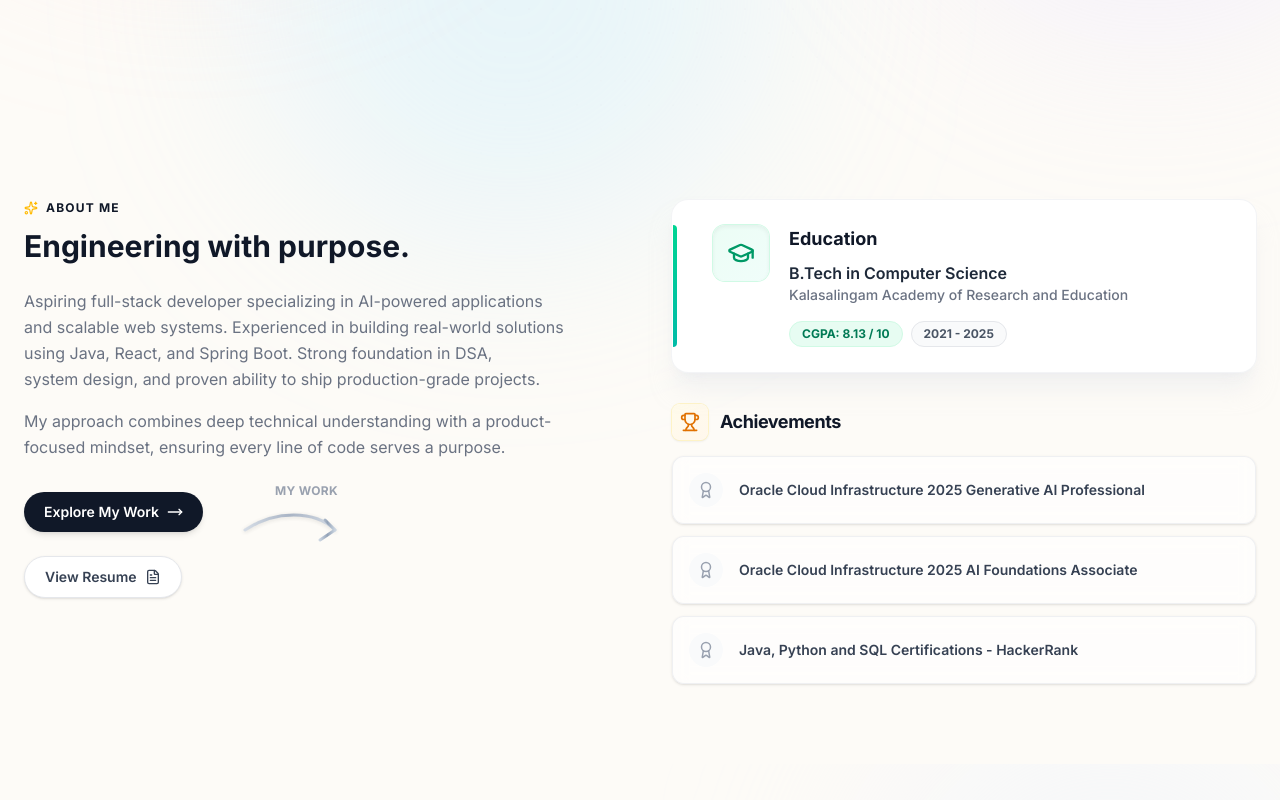
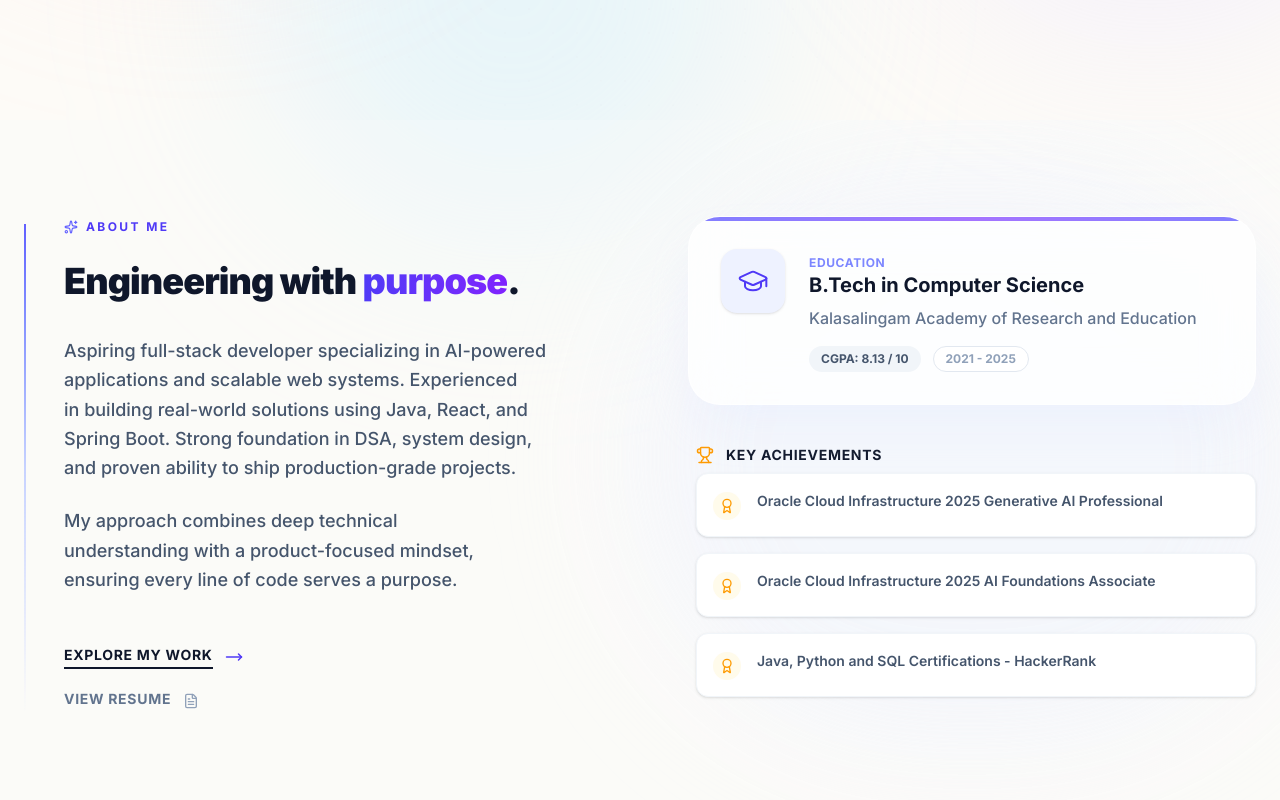
Before and after one commit to vinayredee/portfolio, a Next.js app: page / in a window 1280 px wide. Shown: the part 640-1440 px from the top of the page. Built offline with nearby package versions, Linux system fonts and the light colour scheme.

Commit message:
Polish About section with architectural design

```diff
--- a/components/sections/About.tsx
+++ b/components/sections/About.tsx
@@ -6,39 +6,51 @@ import { motion } from 'framer-motion';
 
 export default function About({ id }: { id?: string }) {
     return (
-        <section id={id} className="py-20 px-6 overflow-hidden">
-            <div className="max-w-7xl mx-auto">
+        <section id={id} className="py-24 px-6 relative overflow-hidden bg-slate-50/30">
+            {/* Subtle Grid Background */}
+            <div className="absolute inset-0 bg-grid-slate-200/[0.04] [mask-image:linear-gradient(0deg,white,transparent)] pointer-events-none"></div>
 
-                <div className="grid grid-cols-1 lg:grid-cols-2 gap-16 items-start">
+            <div className="max-w-7xl mx-auto relative z-10">
 
-                    {/* Bio Column */}
-                    <div>
-                        <span className="text-accent font-bold tracking-widest uppercase text-xs flex items-center gap-2">
-                            <Sparkles size={14} className="text-amber-400" />
+                <div className="grid grid-cols-1 lg:grid-cols-2 gap-16 lg:gap-24 items-start">
+
+                    {/* Left Column: Bio & Identity - Engineered Look */}
+                    <div className="relative">
+                        {/* Decorative Axis Line */}
+                        <div className="absolute left-0 top-2 bottom-0 w-0.5 bg-gradient-to-b from-indigo-500 via-indigo-200 to-transparent"></div>
+
+                        <div className="pl-8 md:pl-10">
+                            {/* Label */}
+                            <span className="inline-flex items-center gap-2 text-indigo-600 font-bold tracking-[0.2em] uppercase text-xs mb-6">
+                                <Sparkles size={14} className="text-indigo-500" />
                                 About Me
                             </span>
-                        <h2 className="text-3xl font-bold text-gray-900 mt-3 mb-6">
-                            Engineering with purpose.
+
+                            {/* Headline */}
+                            <h2 className="text-3xl md:text-4xl font-black text-slate-900 leading-tight tracking-tight mb-8">
+                                Engineering with <span className="text-transparent bg-clip-text bg-gradient-to-r from-indigo-600 to-violet-600">purpose</span>.
                             </h2>
-                        <div className="prose text-gray-500 leading-relaxed text-balance mb-8">
+
+                            {/* Bio Text */}
+                            <div className="space-y-6 text-slate-600 text-base md:text-lg leading-relaxed font-medium text-balance mb-12">
                                 <p>{personalInfo.bio}</p>
-                            <p className="mt-4">
+                                <p>
                                     My approach combines deep technical understanding with a product-focused mindset, ensuring every line of code serves a purpose.
                                 </p>
                             </div>
 
-                        {/* CTA Buttons */}
-                        <div className="relative inline-flex flex-col items-start gap-6">
-
+                            {/* CTA Buttons - Aligned with Axis */}
+                            <div className="relative inline-flex flex-col items-start gap-5">
                                 {/* Explore Button */}
                                 <motion.a
                                     href="#projects"
-                                whileHover={{ scale: 1.05 }}
-                                whileTap={{ scale: 0.95 }}
-                                className="inline-flex items-center gap-2 px-5 py-2.5 bg-gray-900 text-white text-sm font-semibold rounded-full shadow-md hover:shadow-lg transition-all"
+                                    whileHover={{ x: 5 }}
+                                    className="group inline-flex items-center gap-3 text-sm font-bold text-slate-900 uppercase tracking-wider"
                                 >
+                                    <span className="border-b-2 border-slate-900 pb-0.5 group-hover:border-indigo-600 group-hover:text-indigo-600 transition-colors">
                                         Explore My Work
-                                <MoveRight size={16} className="group-hover:translate-x-1 transition-transform" />
+                                    </span>
+                                    <MoveRight size={18} className="text-indigo-600 group-hover:translate-x-1 transition-transform" />
                                 </motion.a>
 
                                 {/* Resume Button */}
@@ -46,94 +58,48 @@ export default function About({ id }: { id?: string }) {
                                     href="https://drive.google.com/file/d/YOUR_RESUME_LINK_HERE/view?usp=sharing" // Placeholder
                                     target="_blank"
                                     rel="noopener noreferrer"
-                                whileHover={{ scale: 1.05 }}
-                                whileTap={{ scale: 0.95 }}
-                                className="inline-flex items-center gap-2 px-5 py-2.5 bg-white text-gray-700 border border-gray-200 text-sm font-semibold rounded-full shadow-sm hover:shadow-md hover:text-gray-900 hover:border-gray-300 transition-all"
+                                    whileHover={{ x: 5 }}
+                                    className="group inline-flex items-center gap-3 text-sm font-bold text-slate-500 uppercase tracking-wider hover:text-slate-800 transition-colors"
                                 >
+                                    <span className="border-b border-transparent group-hover:border-slate-400 pb-0.5 transition-colors">
                                         View Resume
-                                <FileText size={16} />
+                                    </span>
+                                    <FileText size={16} className="text-slate-400 group-hover:text-slate-600 transition-colors" />
                                 </motion.a>
-
-                            {/* Premium 3D Gradient Arrow */}
-                            <motion.div
-                                initial={{ opacity: 0, scale: 0.8 }}
-                                whileInView={{ opacity: 1, scale: 1 }}
-                                transition={{ duration: 0.8, delay: 0.2 }}
-                                className="absolute top-2 left-full ml-8 hidden xl:block"
-                            >
-                                <svg width="120" height="60" viewBox="0 0 120 60" fill="none">
-                                    <defs>
-                                        <linearGradient id="arrow-gradient" x1="0%" y1="0%" x2="100%" y2="0%">
-                                            <stop offset="0%" stopColor="#cbd5e1" /> {/* Silver/Slate-300 */}
-                                            <stop offset="50%" stopColor="#94a3b8" /> {/* Slate-400 */}
-                                            <stop offset="100%" stopColor="#cbd5e1" /> {/* Silver/Slate-300 */}
-                                        </linearGradient>
-                                        <filter id="glow" x="-20%" y="-20%" width="140%" height="140%">
-                                            <feGaussianBlur stdDeviation="2" result="coloredBlur" />
-                                            <feMerge>
-                                                <feMergeNode in="coloredBlur" />
-                                                <feMergeNode in="SourceGraphic" />
-                                            </feMerge>
-                                        </filter>
-                                    </defs>
-                                    <path
-                                        d="M10 30 C 40 10, 80 10, 100 30"
-                                        stroke="url(#arrow-gradient)"
-                                        strokeWidth="3"
-                                        strokeLinecap="round"
-                                        className="drop-shadow-sm opacity-80"
-                                    />
-                                    <path
-                                        d="M90 20 L 100 30 L 85 40"
-                                        stroke="url(#arrow-gradient)"
-                                        strokeWidth="3"
-                                        strokeLinecap="round"
-                                        strokeLinejoin="round"
-                                    />
-                                </svg>
-                                <motion.span
-                                    animate={{ y: [0, -5, 0] }}
-                                    transition={{ repeat: Infinity, duration: 2 }}
-                                    className="absolute -top-4 left-10 text-xs font-bold text-gray-400 tracking-wide uppercase"
-                                >
-                                    My Work
-                                </motion.span>
-                            </motion.div>
+                            </div>
                         </div>
                     </div>
 
 
+                    {/* Right Column: Education & Achievements */}
+                    <div className="space-y-10 relative">
+                        {/* Blob Background */}
+                        <div className="absolute top-1/2 left-1/2 -translate-x-1/2 -translate-y-1/2 w-[120%] h-[120%] bg-indigo-50/50 rounded-full blur-3xl -z-10 pointer-events-none"></div>
 
-                    {/* Education & Achievements Column - Premium Redesign */}
-                    <div className="space-y-8">
-
-                        {/* Education Card - Premium Glass/Gradient */}
+                        {/* Education Card - Premium Glass */}
                         <motion.div
                             whileHover={{ y: -5 }}
-                            className="relative p-6 bg-white rounded-2xl shadow-xl shadow-gray-200/50 border border-white/20 ring-1 ring-gray-100 overflow-hidden group"
+                            className="relative p-8 bg-white/80 backdrop-blur-xl rounded-[2rem] shadow-2xl shadow-indigo-100/40 border border-white/60 overflow-hidden group"
                         >
-                            {/* Decorative Blur */}
-                            <div className="absolute -right-10 -top-10 w-32 h-32 bg-emerald-50 rounded-full blur-3xl opacity-0 group-hover:opacity-100 transition-opacity duration-500"></div>
+                            {/* Accent Gradient */}
+                            <div className="absolute top-0 left-0 w-full h-1 bg-gradient-to-r from-indigo-500 via-violet-500 to-indigo-500 opacity-80"></div>
 
-                            {/* Left Accent Line */}
-                            <div className="absolute left-0 top-6 bottom-6 w-1 bg-gradient-to-b from-emerald-400 to-teal-500 rounded-r-full"></div>
+                            <div className="flex gap-6 items-start">
+                                <div className="p-4 bg-indigo-50 text-indigo-600 rounded-2xl group-hover:scale-110 transition-transform duration-500 shadow-sm">
+                                    <GraduationCap size={32} strokeWidth={1.5} />
+                                </div>
+                                <div className="flex-1 space-y-2">
+                                    <span className="text-xs font-bold text-indigo-400 uppercase tracking-wider">Education</span>
+                                    <h3 className="font-bold text-xl text-slate-900 leading-tight">
+                                        {personalInfo.education.degree}
+                                    </h3>
+                                    <p className="text-slate-500 font-medium">{personalInfo.education.institution}</p>
 
-                            <div className="flex gap-5 items-start pl-4"> {/* Added pl-4 for accent line */}
-                                <div className="p-3.5 bg-gradient-to-br from-emerald-50 to-teal-50 text-emerald-600 rounded-xl shadow-inner ring-1 ring-emerald-100 group-hover:scale-110 transition-transform duration-300">
-                                    <GraduationCap size={28} />
-                                </div>
-                                <div className="flex-1">
-                                    <h3 className="font-bold text-lg text-gray-900 group-hover:text-emerald-700 transition-colors">
-                                        Education
-                                    </h3>
-                                    <p className="font-semibold text-gray-800 text-base mt-2">{personalInfo.education.degree}</p>
-                                    <p className="text-sm text-gray-500 font-medium">{personalInfo.education.institution}</p>
-
-                                    <div className="flex flex-wrap gap-2 mt-4">
-                                        <span className="inline-flex items-center px-3 py-1 bg-emerald-100/50 border border-emerald-100 text-emerald-700 text-xs font-bold rounded-full">
+                                    <div className="flex flex-wrap gap-3 pt-2">
+                                        <span className="inline-flex items-center px-3 py-1 bg-slate-100 text-slate-600 text-xs font-bold rounded-full">
                                             CGPA: {personalInfo.education.cgpa}
                                         </span>
-                                        <span className="inline-flex items-center px-3 py-1 bg-gray-50 text-gray-600 text-xs font-bold rounded-full border border-gray-200">
+                                        <span className="inline-flex items-center px-3 py-1 bg-white border border-slate-200 text-slate-400 text-xs font-bold rounded-full">
                                             2021 - 2025
                                         </span>
                                     </div>
@@ -141,29 +107,27 @@ export default function About({ id }: { id?: string }) {
                             </div>
                         </motion.div>
 
-                        {/* Achievements - Premium Widget Stack */}
-                        <div className="space-y-4">
-                            <div className="flex items-center gap-3">
-                                <div className="p-2 bg-gradient-to-br from-amber-50 to-orange-50 text-amber-600 rounded-lg ring-1 ring-amber-100 shadow-sm">
-                                    <Trophy size={20} />
-                                </div>
-                                <h3 className="font-bold text-gray-900 text-lg tracking-tight">Achievements</h3>
+                        {/* Achievements - Clean Stack */}
+                        <div className="space-y-6 pl-2">
+                            <div className="flex items-center gap-3 mb-2">
+                                <Trophy size={18} className="text-amber-500" />
+                                <h3 className="font-bold text-slate-900 text-sm uppercase tracking-wider">Key Achievements</h3>
                             </div>
 
-                            <div className="grid gap-3">
+                            <div className="grid gap-4">
                                 {personalInfo.certifications.map((cert, i) => (
                                     <motion.div
                                         key={i}
                                         initial={{ opacity: 0, x: 20 }}
                                         whileInView={{ opacity: 1, x: 0 }}
                                         transition={{ delay: i * 0.1 }}
-                                        whileHover={{ x: 5, backgroundColor: "rgba(255, 255, 255, 1)" }}
-                                        className="flex items-center gap-4 p-4 bg-white/60 backdrop-blur-sm rounded-xl border border-gray-200/60 shadow-sm hover:shadow-md hover:border-amber-200/50 transition-all cursor-default group"
+                                        whileHover={{ x: 5 }}
+                                        className="flex items-start gap-4 p-4 bg-white rounded-xl border border-slate-100 shadow-sm hover:shadow-md hover:border-indigo-100 transition-all group"
                                     >
-                                        <div className="p-2 bg-gray-50 text-gray-400 rounded-full group-hover:bg-amber-50 group-hover:text-amber-500 transition-colors">
-                                            <Award size={18} />
+                                        <div className="mt-0.5 p-1.5 bg-amber-50 text-amber-500 rounded-full group-hover:bg-indigo-50 group-hover:text-indigo-500 transition-colors">
+                                            <Award size={16} />
                                         </div>
-                                        <span className="font-semibold text-gray-700 text-sm group-hover:text-gray-900 transition-colors">
+                                        <span className="font-semibold text-slate-600 text-sm leading-relaxed group-hover:text-slate-900 transition-colors">
                                             {cert}
                                         </span>
                                     </motion.div>
```
Lines whose indentation alone changed are shown as unchanged.
